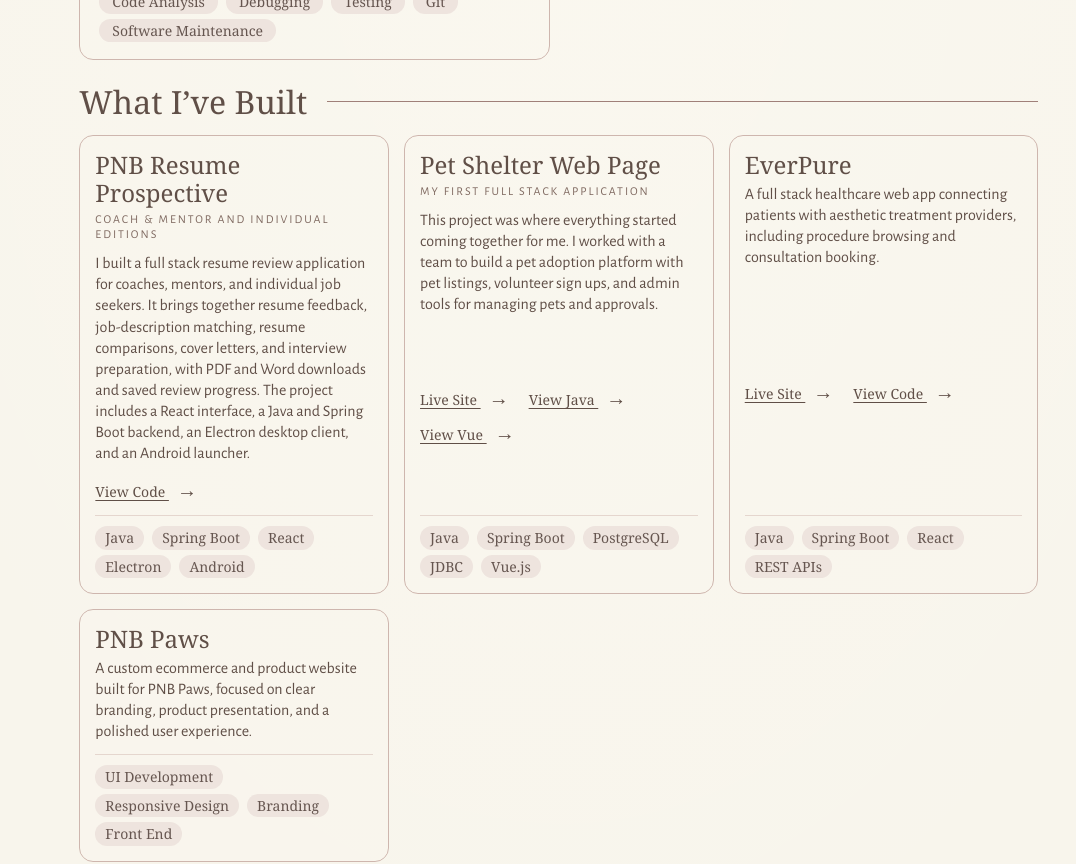
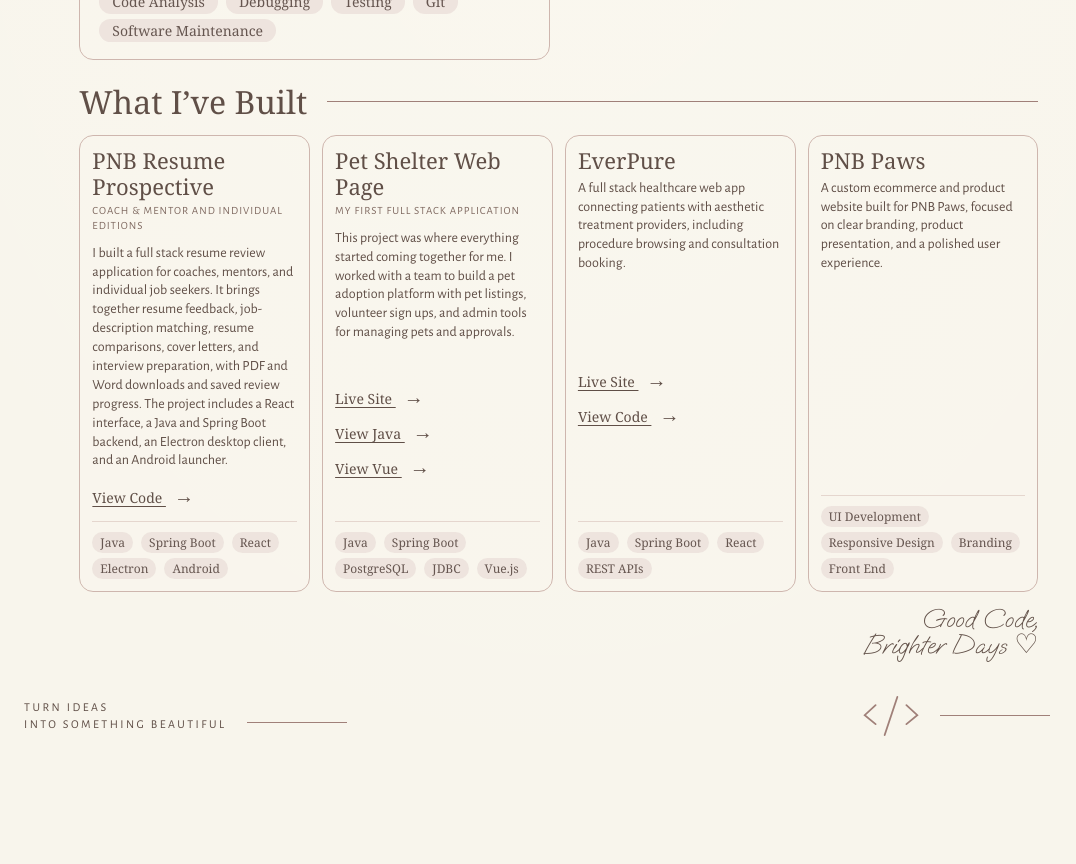
Before and after one commit to nguyenlnicole/Portfolio, a Vue app: page /Experiences in a window 1280 px wide. Shown: the part 880-1744 px from the top of the page, without its empty margins (0-1076 px from the left). After the commit the page ends 1642 px from the top, so only its background shows below. Built offline with nearby package versions, Linux system fonts and the light colour scheme.

Commit message:
Fit four compact project cards in one desktop row

```diff
--- a/src/landing.css
+++ b/src/landing.css
@@ -92,11 +92,13 @@ a:focus-visible, summary:focus-visible { outline: 2px solid var(--ink); outline-
 .card-kicker > span { padding: 0 8px; }
 .experience-card > .tags { margin-top: auto; }
 .built-section { margin-top: 20px; }
-.project-grid { display: grid; grid-template-columns: repeat(3, minmax(0, 1fr)); gap: 15px; }
-.project-card { padding: 15px; }
-.project-card h3 { font-size: 24px; }
+.project-grid { display: grid; grid-template-columns: repeat(4, minmax(0, 1fr)); gap: 12px; }
+.project-card { padding: 12px; }
+.project-card h3 { font-size: 22px; }
+.project-card p { font-size: 14px; line-height: 1.35; }
+.project-card .card-kicker { font-size: 11px; letter-spacing: 1px; }
 .project-card .tags { padding-top: 10px; border-top: 1px solid #e5d6ce; }
-.project-card .tags li { font-size: 14px; padding-inline: 10px; }
+.project-card .tags li { font-size: 12px; padding-inline: 8px; }
 .project-links { display: flex; flex-wrap: wrap; gap: 8px 20px; margin: auto 0 12px; }
 .project-links a { font-family: Georgia, 'Times New Roman', serif; font-size: 14px; text-underline-offset: 3px; }
 .project-links a span { display: inline-block; margin-left: 8px; font-size: 20px; text-decoration: none; }
```
